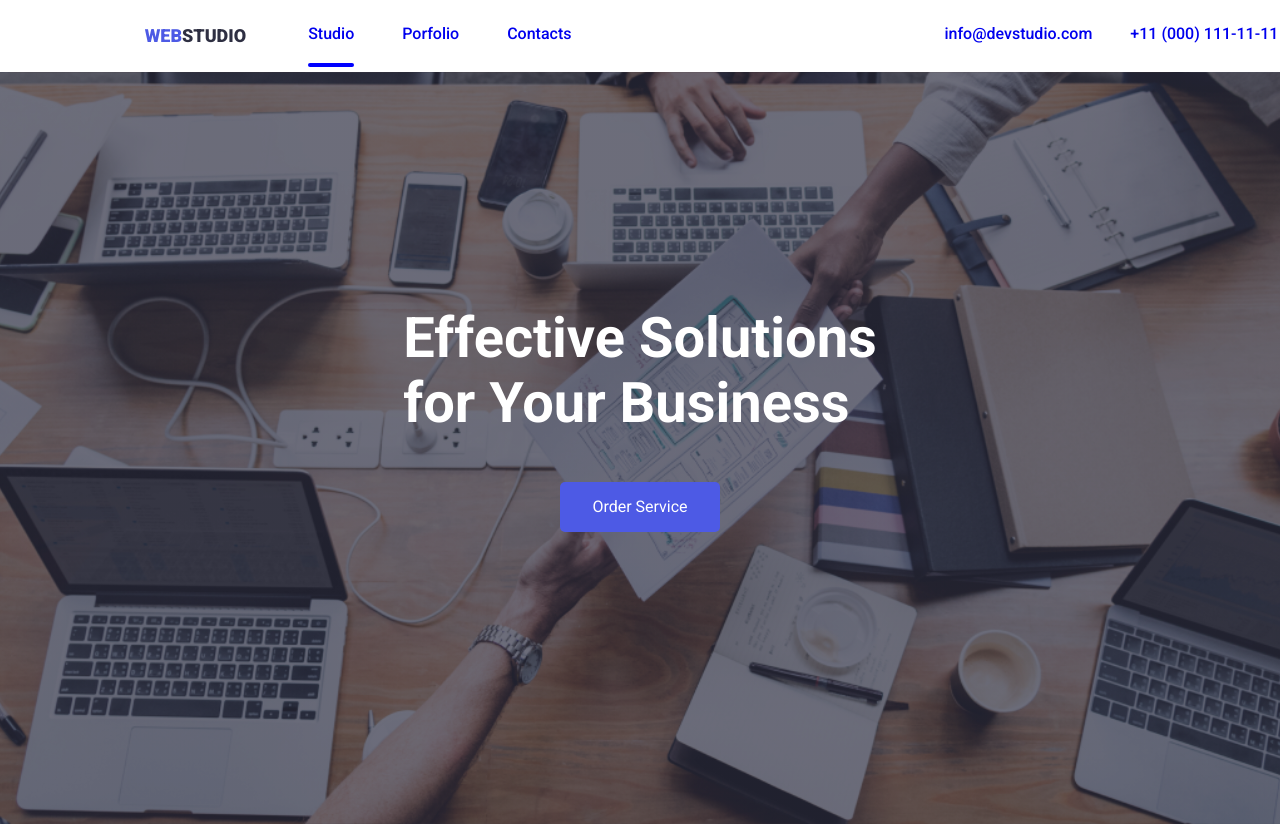
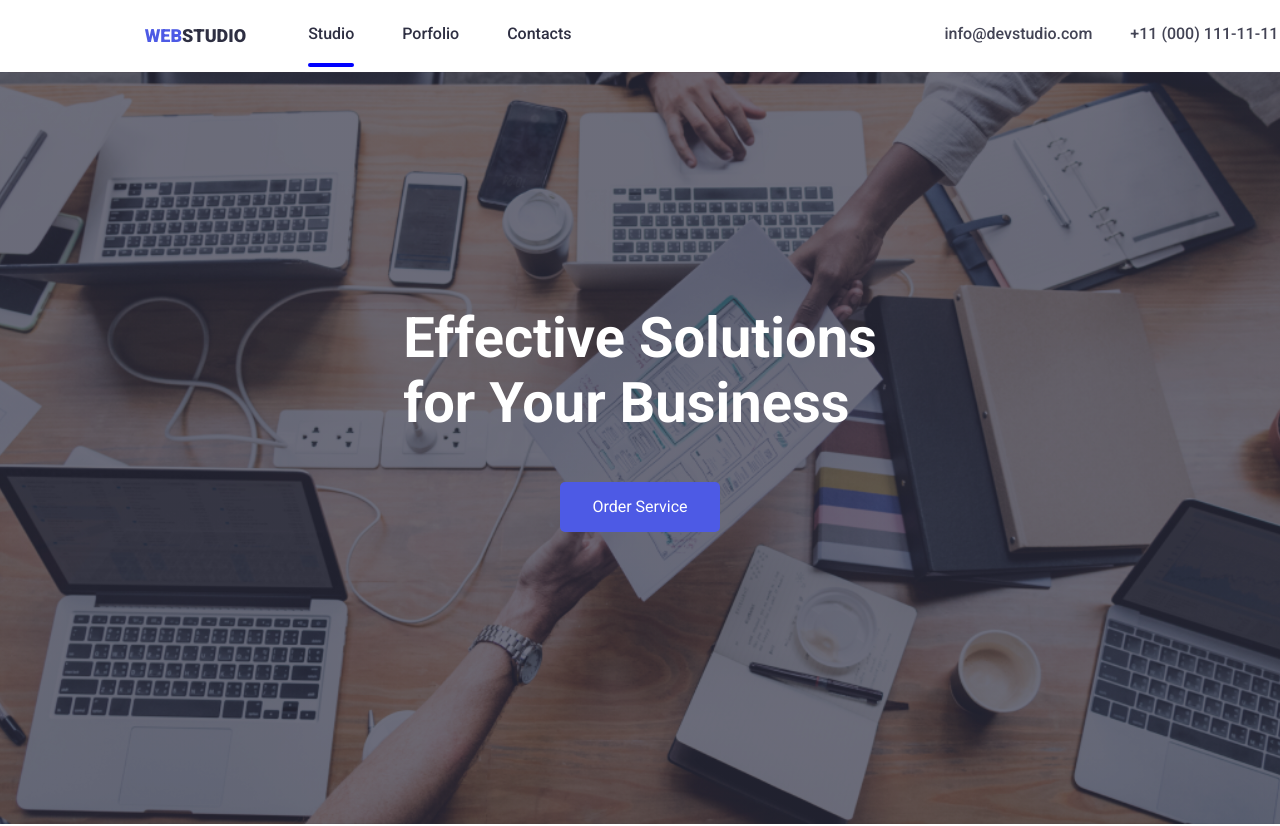
Before and after one commit to Thurman22/goit-markup-hw-06, a plain HTML site: page index.html in a window 1280 px wide. Shown: the top 826 px of the page. Drawn offline with nearby package versions, Linux system fonts and the light colour scheme.

Commit message:
Homework 6
Second Submission

```diff
--- a/css/styles.css
+++ b/css/styles.css
@@ -5,6 +5,7 @@ body{
     max-width: 1440px;
     top: -1169px;
     left: 370px;
+    margin:0 auto;
 }
 /* root end */
 
@@ -43,32 +44,27 @@ ul.container-primary:hover:focus {
     display: inline-block;
     margin: 20px;
     padding: 2px;
-    color: #2E2F42;
 }
 .dos {
     display: inline-block;
     margin: 20px;
     padding: 2px;
-    color: #2E2F42;
 }
 .tres {
     display: inline-block;
     margin-left: 20px;
     margin-right: 350px;
     padding: 2px;
-    color: #2E2F42;
 }
 .kwatro {
     display: inline-block;
     margin: 15px;
     padding: 2px;
-    color: #434455;
 }
 .cinco {
     display: inline-block;
     margin: 15px;
     padding: 2px;
-    color: #434455;
 }
 /* section */
 
@@ -373,6 +369,8 @@ div.par-fourth {
     font-size: 20;
     margin-right: 20px;
     color: white;
+    padding-top: 2px;
+    padding-left: 20px;
 }
 .final-subs {
     background-color: #4D5AE5;
@@ -556,6 +554,22 @@ div.par-fourth {
     position: relative;
     top: 20px;
 }
+.active {
+    color: #2E2F42;
+}
+.dos-main {
+    color: #2E2F42;
+}
+.tres-main {
+    color: #2E2F42;
+}
+
+.kwatro-main {
+    color: #434455;
+}
+.cinco-main {
+    color: #434455;
+}
 
 /* service label */
 .heading-1 {
--- a/index.html
+++ b/index.html
@@ -15,10 +15,10 @@
     <nav class="leader"><a href="https://github.com/webstudio-is" class="logo"><span style="color: #4D5AE5; text-align: center ;">WEB</span>STUDIO</a>
              <ul class="container-primary">
                     <li class="uno"><a href="/index.html" class="active" style="text-decoration: none;">Studio</a></li>
-                    <li class="dos"><a href="/portfolio.html/portfolio.html" style="text-decoration: none;">Porfolio</a></li>
-                    <li class="tres"><a href="/"  style="text-decoration: none;">Contacts</a></li>
-                    <li class="kwatro"><a href="/"  style="text-decoration: none;">info@devstudio.com</a></li>
-                    <li class="cinco"><a href="/"  style="text-decoration: none;">+11 (000) 111-11-11</a></li>
+                    <li class="dos"><a href="/portfolio.html/portfolio.html" class="dos-main" style="text-decoration: none;">Porfolio</a></li>
+                    <li class="tres"><a href="/" class="tres-main" style="text-decoration: none;">Contacts</a></li>
+                    <li class="kwatro"><a href="/" class="kwatro-main" style="text-decoration: none;">info@devstudio.com</a></li>
+                    <li class="cinco"><a href="/" class="cinco-main" style="text-decoration: none;">+11 (000) 111-11-11</a></li>
             </ul>
         </nav>
     <section class="main-hero">
```
